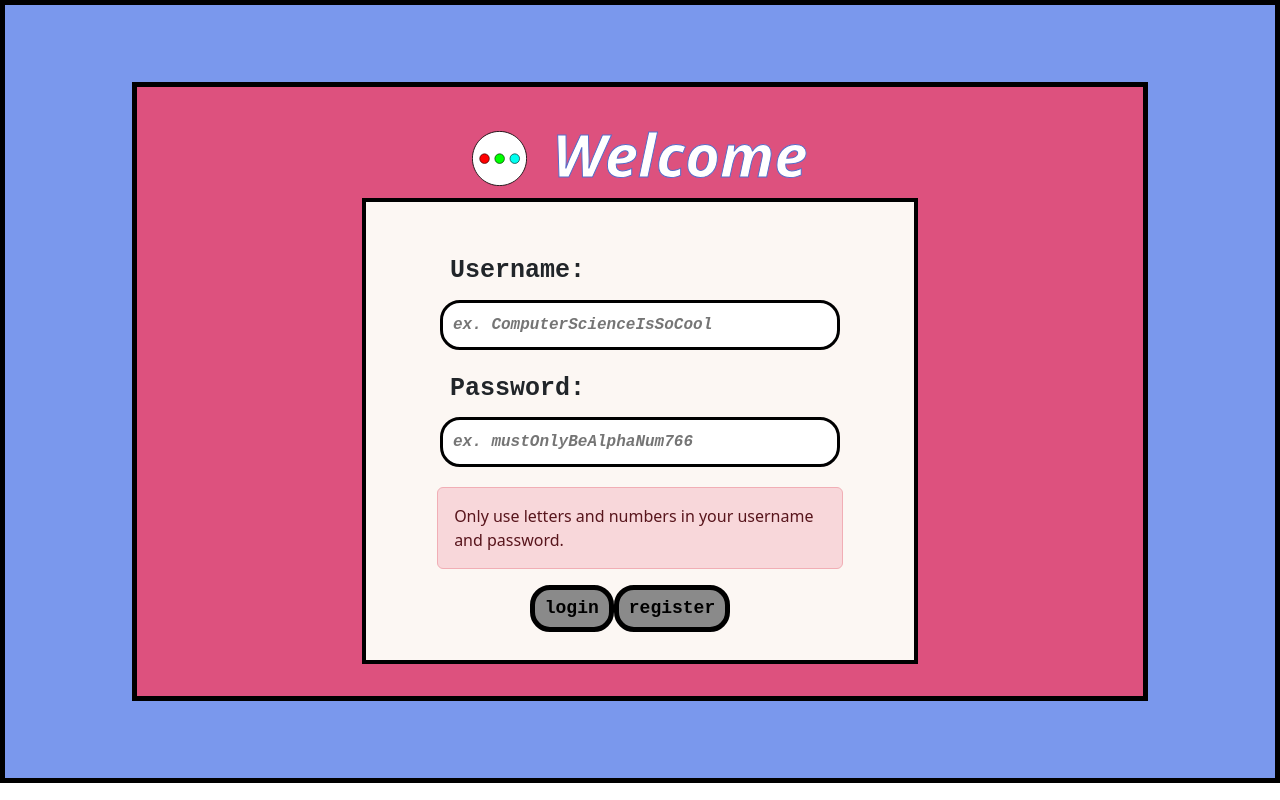
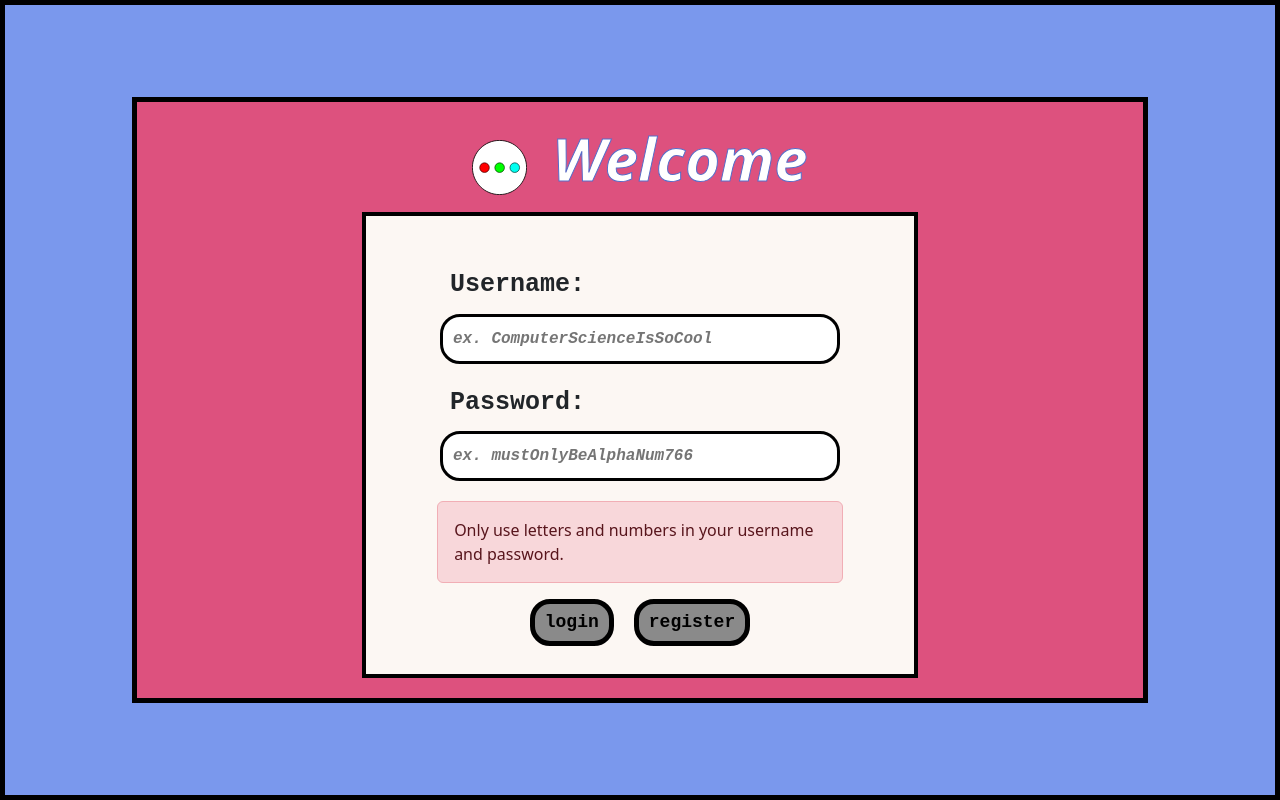
Before and after one commit to christinewang766/colour-love, a React (Vite) app: page /loginregister in a window 1280 px wide. Built offline with nearby package versions, Linux system fonts and the light colour scheme; no server answers.

Commit message:
made more style adjustments and clear form helper

```diff
--- a/src/pages/LoginRegister.tsx
+++ b/src/pages/LoginRegister.tsx
@@ -15,6 +15,7 @@ export function LoginRegister() {
   const [usernameReg, setUsernameReg] = useState("");
   const [passwordReg, setPasswordReg] = useState("");
 
+  /** SERVER COMMUNICATION ========================================= */
   const check = () => {
     Axios.post("http://localhost:3001/login", {
       username: usernameReg,
@@ -51,6 +52,8 @@ export function LoginRegister() {
     });
   };
 
+  /** HELPERS ========================================= */
+
   const isAlphaNumeric = (str1: string, str2: string) => {
     if (/^[a-z0-9]+$/gi.test(str1) && /^[a-z0-9]+$/gi.test(str2)) {
       setSubmit(true);
@@ -68,7 +71,12 @@ export function LoginRegister() {
     handleValueChange();
   }, [usernameReg, passwordReg]);
 
-  const clearForm = () => {};
+  const clearForm = () => {
+    var getValueU = document.getElementById("username");
+    var getValueP = document.getElementById("password");
+    getValueU.value = "";
+    getValueP.value = "";
+  };
 
   return (
     <div className={ThemeStyles.outerFrame}>
@@ -144,7 +152,7 @@ export function LoginRegister() {
           {/* LOGIN BUTTON ======================================================*/}
           {/* disabled: true when can not submit or is not login */}
 
-          <div>
+          <div className={FormStyles.buttonContainer}>
             <button
               disabled={!submit || !isLogin}
               style={{
@@ -154,7 +162,12 @@ export function LoginRegister() {
                 color: submit && isLogin ? "#BF7037" : "black",
               }}
               className={FormStyles.button}
-              onClick={login}
+              onClick={() => {
+                login();
+                clearForm();
+                setIsLogin(false);
+                setSubmit(false);
+              }}
               value="login"
             >
               login
@@ -176,6 +189,8 @@ export function LoginRegister() {
               value="register"
               onClick={() => {
                 register();
+                clearForm();
+                setSubmit(false);
               }}
             >
               register
--- a/src/styling/Form.module.css
+++ b/src/styling/Form.module.css
@@ -37,9 +37,22 @@
 }
 
 .button {
-    padding: 5px 10px;
-    border-radius: 20px;
-    font-size: 18px;
-    font-weight: 600;
-    font-family: monospace;
+  padding: 5px 10px;
+  border-radius: 20px;
+  font-size: 18px;
+  font-weight: 600;
+  font-family: monospace;
+}
+
+.buttonContainer {
+  display: flex;
+  flex-direction: row;
+  justify-content: center;
+  align-items: center;
+  gap:20px;
+  margin-left: 20px;
+  @media only screen and (max-width: 380px) {
+    flex-direction: column;
+  margin-left: 0;
   }
+}
--- a/src/styling/Palette.module.css
+++ b/src/styling/Palette.module.css
@@ -3,7 +3,8 @@
   font-size: 60px;
   font-style: oblique;
   font-weight: bolder;
-  text-align: center  ;
+  text-align: center;
+padding-bottom:10px;
   color: #556cc9;
   -webkit-text-fill-color: white;
   -webkit-text-stroke: 1px;
--- a/src/styling/Theme.module.css
+++ b/src/styling/Theme.module.css
@@ -2,7 +2,7 @@
   margin: 0;
   padding: 0;
   background: #7a98ed;
-  height: calc(100vh - 17px);
+  height: 100vh;
   width: 100%;
   box-sizing: border-box;
   border: 5px solid black;
@@ -11,14 +11,14 @@
   align-items: center;
   flex-direction: column;
   @media only screen and (max-width: 400px) {
-    height: 100vh;
     padding-bottom: 20px;
+    height: auto;
   }
 }
 
 .innerFrame {
   padding: 20px;
-  height: 80%;
+  height: auto;
   width: 80%;
   background: #DD517E;
   border: 5px solid black;
```
